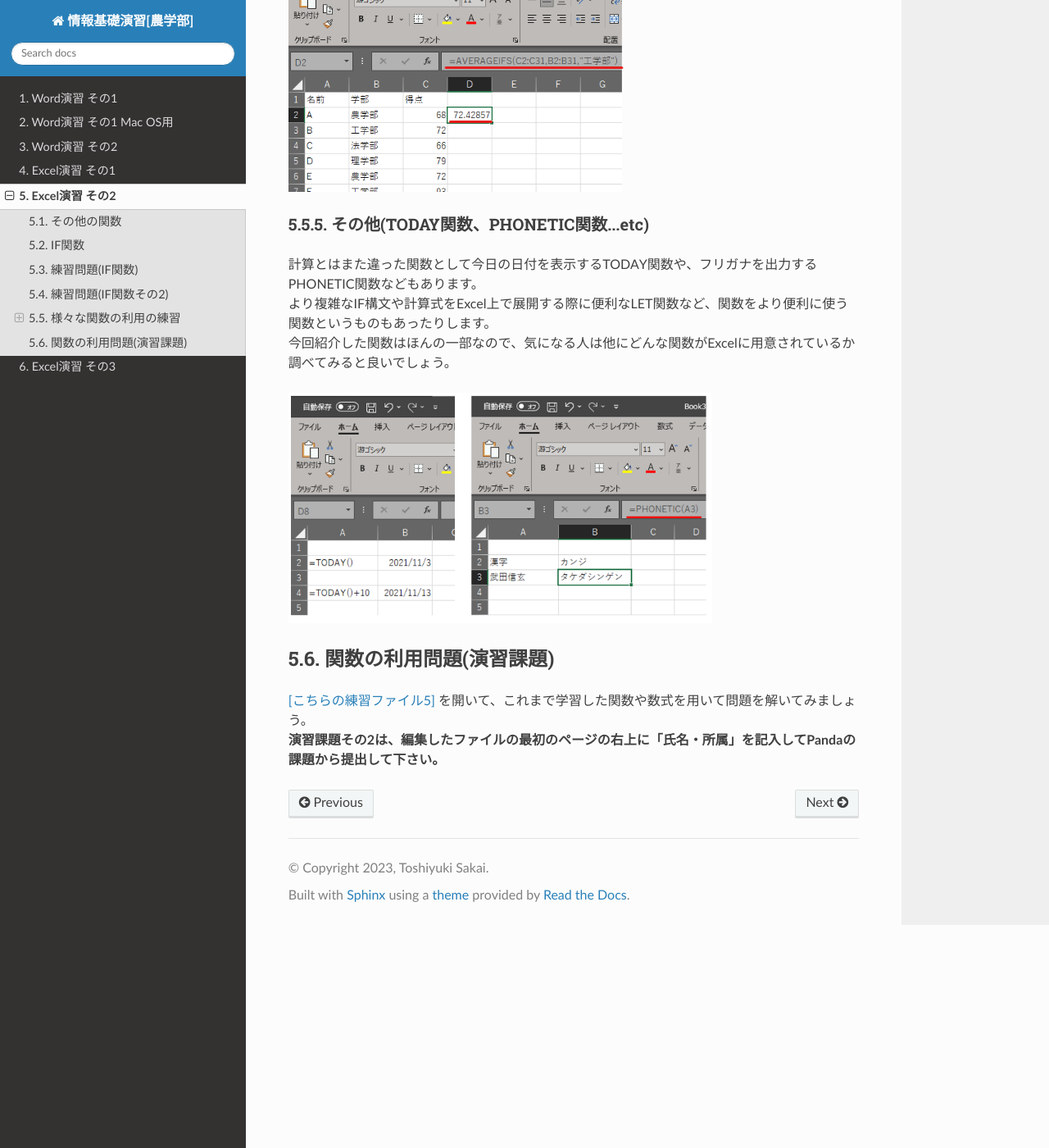
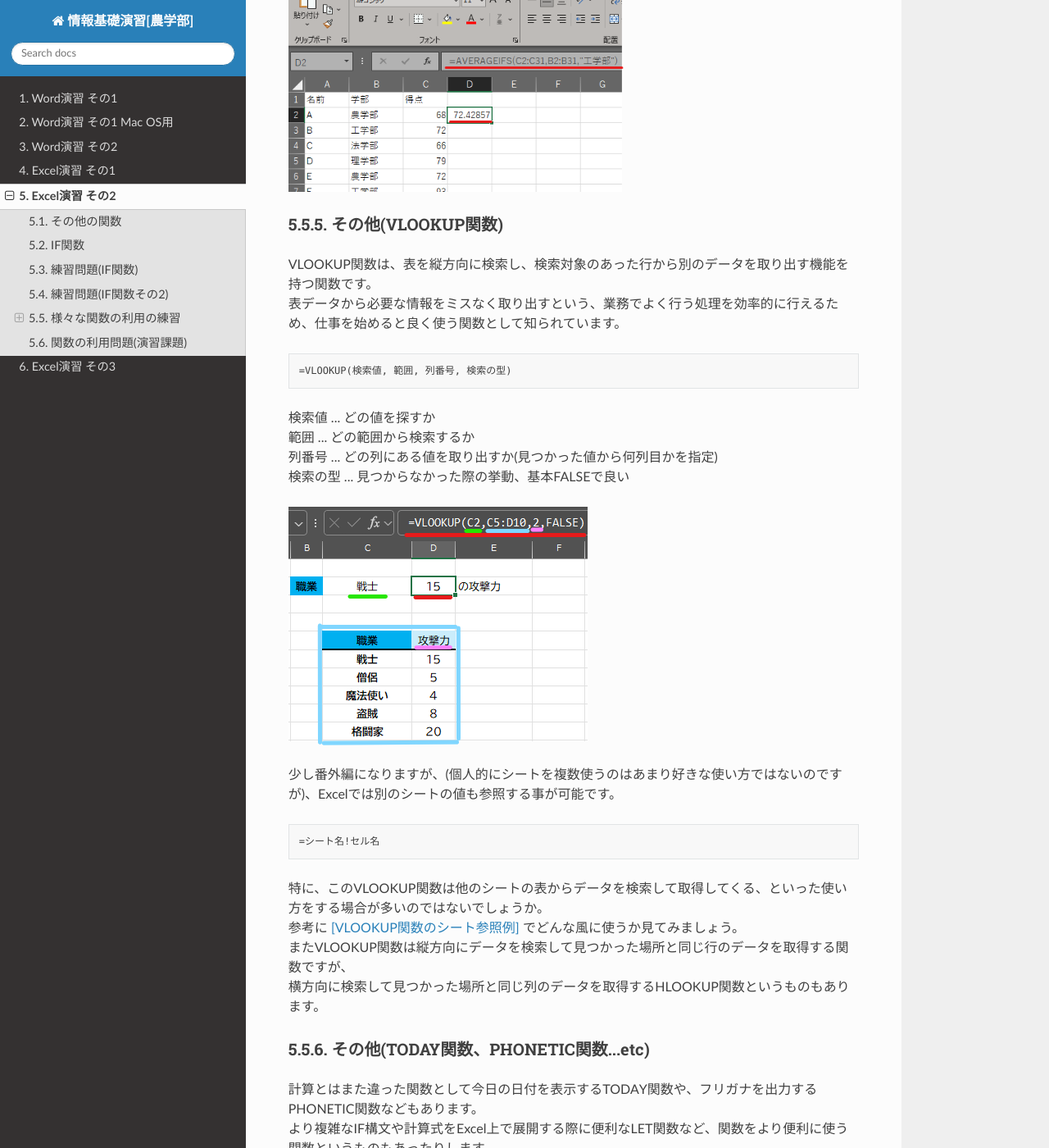
Before and after one commit to slt666666/basic_fri_2024, a Sphinx documentation site: the page built from source/excel_2.rst, in a window 1280 px wide and 1400 px high, scrolled down 5880 px. Shown: the whole window at 82% size. Built offline with Sphinx 7.4.7 and the Read the Docs theme 3.1.0, drawn with Linux system fonts in a browser that asks for light colours.

Commit message:
update vlookup

```diff
--- a/source/excel_2.rst
+++ b/source/excel_2.rst
@@ -192,6 +192,35 @@ SUM関数は先程やりましたが、こちらも条件付きなどを適用
 .. figure:: _static/images/excel/averageifs.png
     :scale: 75
 
+その他(VLOOKUP関数)
+----------------------------------------------------------------
+
+| VLOOKUP関数は、表を縦方向に検索し、検索対象のあった行から別のデータを取り出す機能を持つ関数です。
+| 表データから必要な情報をミスなく取り出すという、業務でよく行う処理を効率的に行えるため、仕事を始めると良く使う関数として知られています。
+
+.. code-block:: markdown
+
+    =VLOOKUP(検索値, 範囲, 列番号, 検索の型)
+
+| 検索値 ... どの値を探すか
+| 範囲 ... どの範囲から検索するか
+| 列番号 ... どの列にある値を取り出すか(見つかった値から何列目かを指定)
+| 検索の型 ... 見つからなかった際の挙動、基本FALSEで良い
+
+.. figure:: _static/images/excel/vlookup_example.png
+    :scale: 100
+
+| 少し番外編になりますが、(個人的にシートを複数使うのはあまり好きな使い方ではないのですが)、Excelでは別のシートの値も参照する事が可能です。
+
+.. code-block:: markdown
+
+    =シート名!セル名
+
+| 特に、このVLOOKUP関数は他のシートの表からデータを検索して取得してくる、といった使い方をする場合が多いのではないでしょうか。
+| 参考に `[VLOOKUP関数のシート参照例] <_static/documents/excel/practice4_2.xlsx>`_ でどんな風に使うか見てみましょう。
+| またVLOOKUP関数は縦方向にデータを検索して見つかった場所と同じ行のデータを取得する関数ですが、
+| 横方向に検索して見つかった場所と同じ列のデータを取得するHLOOKUP関数というものもあります。
+
 その他(TODAY関数、PHONETIC関数...etc)
 ----------------------------------------------------------------
 
```
Also changed, not shown: source/_static/images/excel/vlookup_example.png (added), 1 other file.
